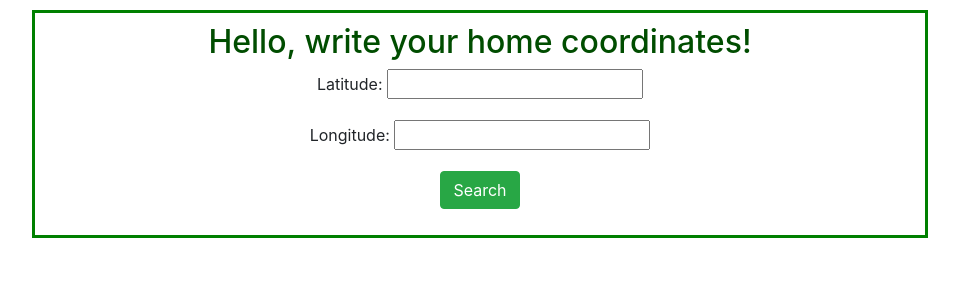
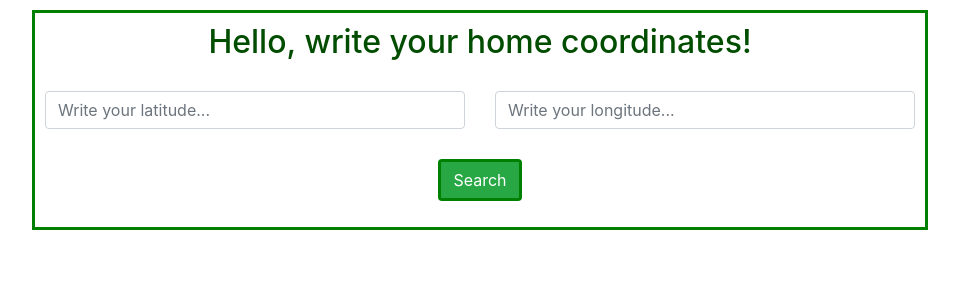
Before and after one commit to MargaritaKartaviciute/BeerProject, a Django app: page /breweries/ in a window 1280 px wide. Shown: the top 300 px of the page, without its empty margins (160-1119 px from the left). Run offline with Django 3.2, Linux system fonts and the light colour scheme; some libraries are stand-ins or nearby versions.

Commit message:
added some css to forms

```diff
--- a/beerproject/breweries/forms.py
+++ b/beerproject/breweries/forms.py
@@ -1,5 +1,15 @@
 from django import forms
 
 class BreweriesForm(forms.Form):
-    latitude = forms.DecimalField()
-    longitude = forms.DecimalField()
+    latitude = forms.DecimalField(widget=forms.NumberInput(
+        attrs={
+            'class': 'form-control',
+            'placeholder': 'Write your latitude...'
+        }
+    ))
+    longitude = forms.DecimalField(widget=forms.NumberInput(
+        attrs={
+            'class': 'form-control',
+            'placeholder': 'Write your longitude...'
+        }
+    ))
--- a/beerproject/breweries/static/css/main.css
+++ b/beerproject/breweries/static/css/main.css
@@ -4,6 +4,7 @@ h1 {
 }
 h2{
     color: #004d00;
+    margin-bottom: 30px;
 }
 .align{
     text-align: center;
@@ -14,10 +15,17 @@ h2{
   border: 3px solid green;
   padding: 10px 10px 10px 10px;
 }
+.button{
+    border: 3px solid green;
+    margin-top: 30px;
+}
 .column {
   float: left;
   width: 50%;
   padding: 10px;
+}
+.column_span{
+    width: 100%;
 }
 
 /* Clear floats after the columns */
--- a/beerproject/breweries/templates/index.html
+++ b/beerproject/breweries/templates/index.html
@@ -9,8 +9,16 @@
             <h2>Hello, write your home coordinates!</h2>
             <form  method="post" >
                 {%  csrf_token  %}
-                {{ form.as_p }}
-                <button type="submit" class="btn btn-success"> Search</button>
+                 <div class="row">
+                    <div class="col">
+                        {{ form.latitude }}
+                    </div>
+                     <div class="col">
+                        {{ form.longitude }}
+                     </div>
+                 </div>
+
+                <button type="submit" class="btn btn-success button"> Search</button>
             </form>
         </div>
         </body>
--- a/beerproject/breweries/views.py
+++ b/beerproject/breweries/views.py
@@ -25,6 +25,7 @@ class BreweriesView(TemplateView):
         if form.is_valid():
             longitude = form.cleaned_data['longitude']
             latitude = form.cleaned_data['latitude']
+
             service.route(latitude, longitude)
             results = service.breweries
             all_distance = service.traveled_distance
@@ -33,15 +34,23 @@ class BreweriesView(TemplateView):
             execution_time = service.execution_time
             form = BreweriesForm()
 
-        context = {
-            'longitude': longitude,
-            'latitude': latitude,
-            'form': form,
-            'results': results,
-            'total_distance': all_distance + distance_to_home,
-            'beers': beers,
-            'distance_to_home': distance_to_home,
-            'execution_time': execution_time,
-            'breweries_count': len(results) - 2
-        }
-        return render(request, self.post_template, context)
+            context = {
+                'longitude': longitude,
+                'latitude': latitude,
+                'form': form,
+                'results': results,
+                'total_distance': all_distance + distance_to_home,
+                'beers': beers,
+                'distance_to_home': distance_to_home,
+                'execution_time': execution_time,
+                'breweries_count': len(results) - 2
+            }
+            template = self.post_template
+        else:
+            form = BreweriesForm()
+            context = {
+                'form': form
+            }
+            template = self.template_name
+
+        return render(request, template, context)
```
Also changed, not shown: beerproject/beerproject/settings.py (+2 -5 lines), beerproject/breweries/templates/post.html (+7 -6 lines).
